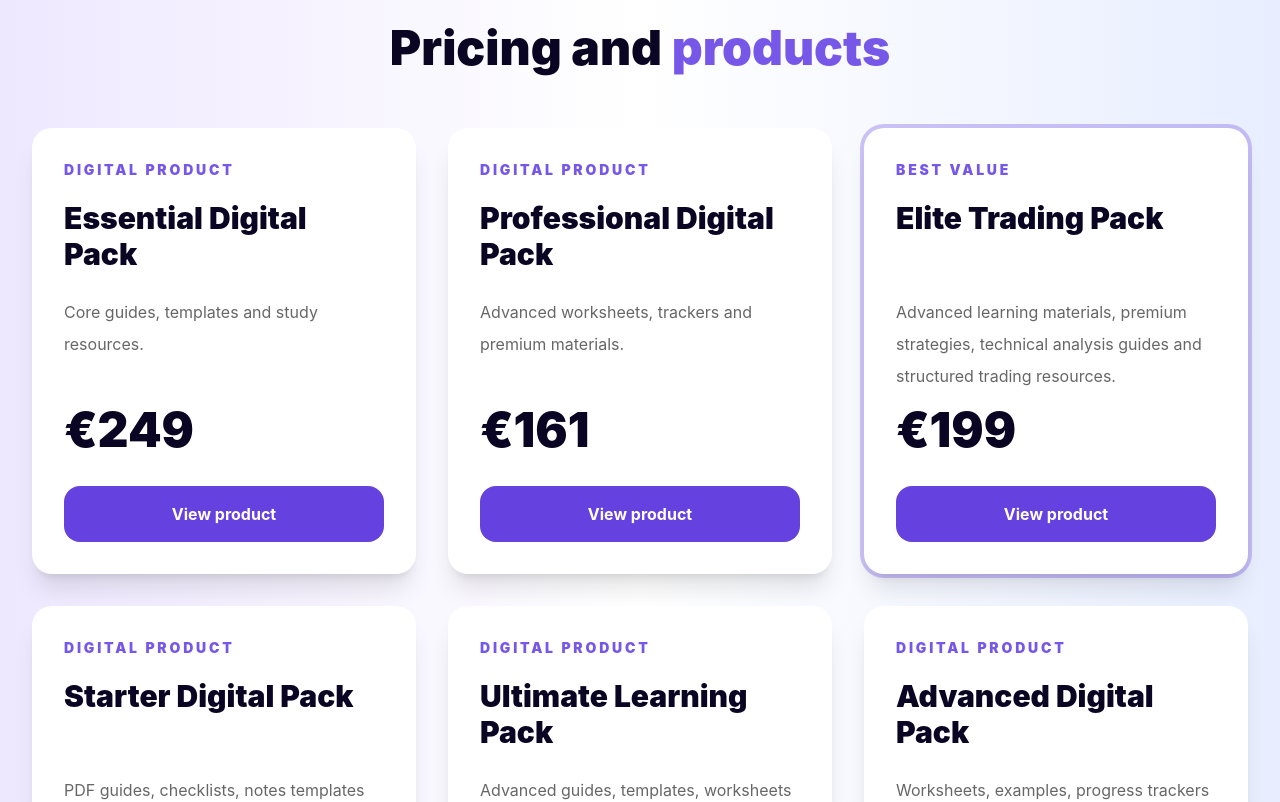
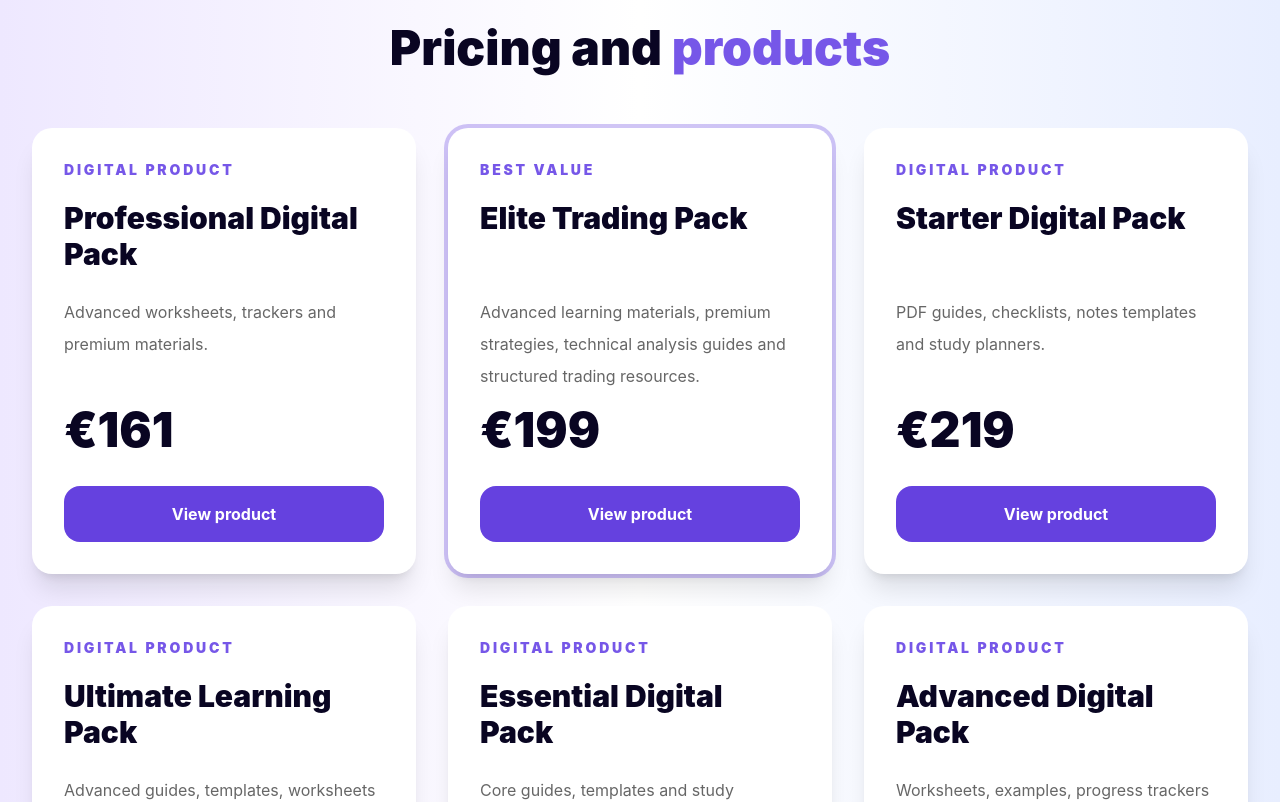
Before and after one commit to Barukov/holytime-final, a Next.js app: page / in a window 1280 px wide. Shown: the part 1700-2502 px from the top of the page. Built offline with nearby package versions, Linux system fonts and the light colour scheme.

Commit message:
Sort products by price

```diff
--- a/app/page.tsx
+++ b/app/page.tsx
@@ -4,11 +4,11 @@ import Link from "next/link";
 import { useState } from "react";
 
 const products = [
-  ["product159", "Essential Digital Pack", "€249", "Core guides, templates and study resources."],
   ["product161", "Professional Digital Pack", "€161", "Advanced worksheets, trackers and premium materials."],
   ["product199", "Elite Trading Pack", "€199", "Advanced learning materials, premium strategies, technical analysis guides and structured trading resources."],
   ["starter", "Starter Digital Pack", "€219", "PDF guides, checklists, notes templates and study planners."],
   ["product245", "Ultimate Learning Pack", "€245", "Advanced guides, templates, worksheets and structured learning resources."],
+  ["product159", "Essential Digital Pack", "€249", "Core guides, templates and study resources."],
   ["advanced", "Advanced Digital Pack", "€250", "Worksheets, examples, progress trackers and structured resources."],
   ["product255", "Master Resource Pack", "€255", "Premium materials, advanced resources, templates and study systems."],
   ["premium", "Premium Digital Bundle", "€500", "Full library with guides, templates, worksheets and bonuses."],
--- a/app/pricing/page.tsx
+++ b/app/pricing/page.tsx
@@ -1,11 +1,11 @@
 import Link from "next/link";
 
 const products = [
-  ["product159", "Essential Digital Pack", "€249", "Core guides, templates and study resources."],
   ["product161", "Professional Digital Pack", "€161", "Advanced worksheets, trackers and premium materials."],
   ["product199", "Elite Trading Pack", "€199", "Educational materials, structured learning resources and technical study guides."],
   ["starter", "Starter Digital Pack", "€219", "PDF guides, checklists, note templates and study planners."],
   ["product245", "Ultimate Learning Pack", "€245", "Advanced guides, templates, worksheets and structured learning resources."],
+  ["product159", "Essential Digital Pack", "€249", "Core guides, templates and study resources."],
   ["advanced", "Advanced Digital Pack", "€250", "Worksheets, examples, progress trackers and structured resources."],
   ["product255", "Master Resource Pack", "€255", "Premium materials, advanced resources, templates and study systems."],
   ["premium", "Premium Digital Bundle", "€500", "Full digital resource library with guides, templates, worksheets and bonuses."],
@@ -41,7 +41,9 @@ export default function PricingPage() {
           </p>
           <h1 className="mt-4 text-6xl font-black">Products and pricing</h1>
           <p className="mt-6 text-lg leading-8 text-black/60">
-            All purchases are digital products delivered by email after successful payment confirmation.
+            Holytime sells digital learning products through https://holytime.auction/.
+            All purchases are digital products delivered by email after successful
+            payment confirmation.
           </p>
         </div>
 
```
